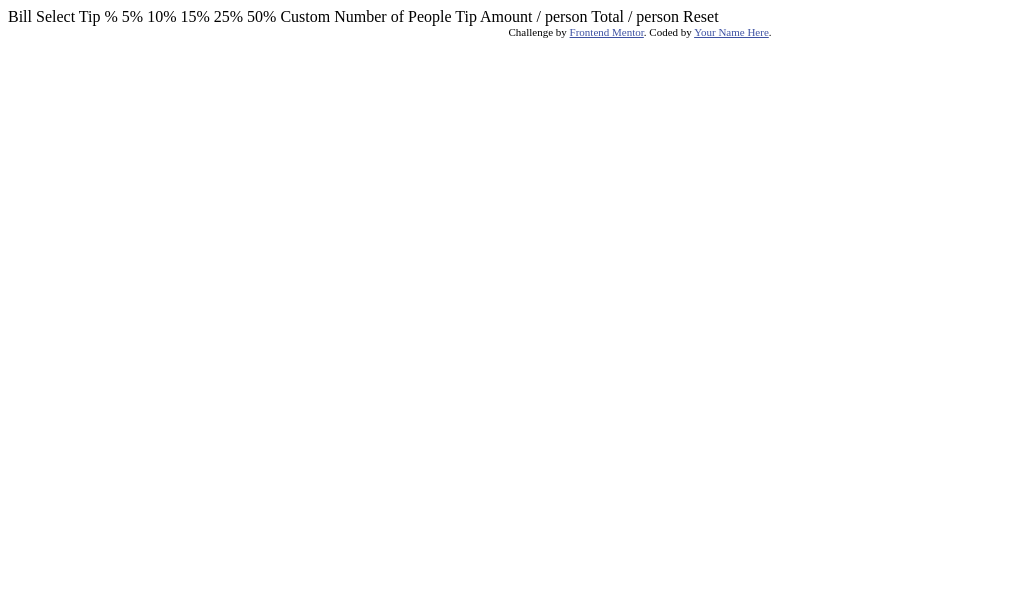
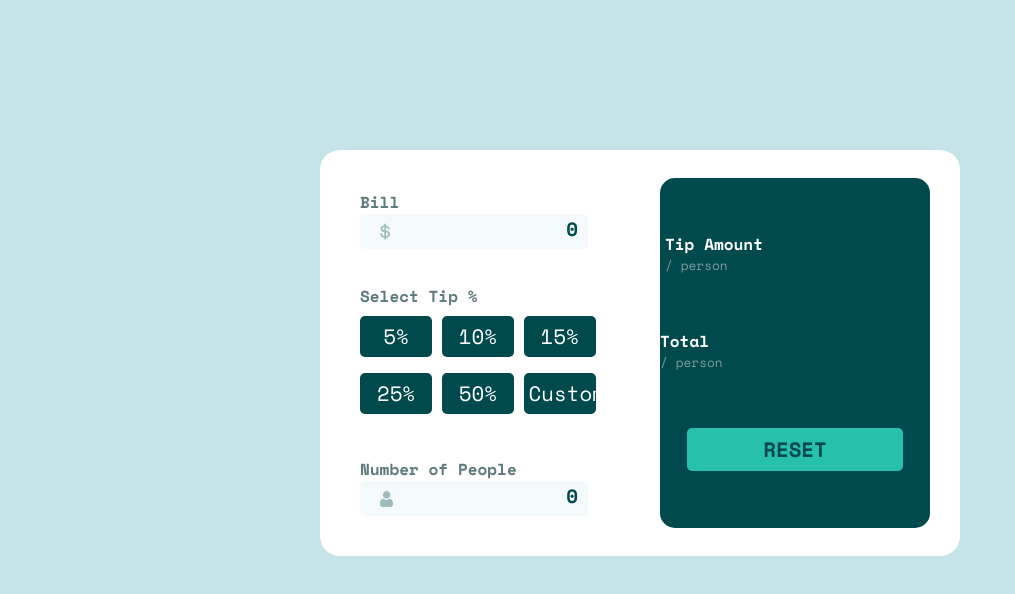
Before and after one commit to vcalvo25/tip-calculator-app, a plain HTML site: page index.html in a window 1280 px wide. Shown: the whole page, without its empty margins (0-1015 px from the left). Drawn offline with nearby package versions, Linux system fonts and the light colour scheme; a web font is replaced by a local one.

Commit message:
edit html and css, add js file

```diff
--- a/index.html
+++ b/index.html
@@ -2,43 +2,50 @@
 <html lang="en">
 <head>
   <meta charset="UTF-8">
-  <meta name="viewport" content="width=device-width, initial-scale=1.0"> <!-- displays site properly based on user's device -->
+  <meta name="viewport" content="width=device-width, initial-scale=1.0">
 
   <link rel="icon" type="image/png" sizes="32x32" href="./images/favicon-32x32.png">
 
+  <link rel="preconnect" href="https://fonts.googleapis.com">
+  <link rel="preconnect" href="https://fonts.gstatic.com" crossorigin>
+  <link href="https://fonts.googleapis.com/css2?family=Amarante&family=Coiny&family=Hanken+Grotesk:ital,wght@0,100..900;1,100..900&family=Lavishly+Yours&family=Lora:ital,wght@0,400..700;1,400..700&family=Montserrat:ital,wght@0,100..900;1,100..900&family=Overpass:ital,wght@0,100..900;1,100..900&family=Space+Mono:ital,wght@0,400;0,700;1,400;1,700&display=swap" rel="stylesheet">
+
+  <link rel="stylesheet" href="styles.css">
+
   <title>Frontend Mentor | Tip calculator app</title>
 
-  <!-- Feel free to remove these styles or customise in your own stylesheet 👍 -->
-  <style>
-    .attribution { font-size: 11px; text-align: center; }
-    .attribution a { color: hsl(228, 45%, 44%); }
-  </style>
 </head>
 <body>
-
-  Bill
-
-  Select Tip %
-  5%
-  10%
-  15%
-  25%
-  50%
-  Custom
-
-  Number of People
-
-  Tip Amount
-  / person
-
-  Total
-  / person
-
-  Reset
-
-  <div class="attribution">
-    Challenge by <a href="https://www.frontendmentor.io?ref=challenge" target="_blank">Frontend Mentor</a>.
-    Coded by <a href="#">Your Name Here</a>.
-  </div>
+  <main>
+    <div class="container">
+      <div class="user-input">
+        <h4>Bill</h4>
+         <input class="money-logo" placeholder="0" id="bill-input"></input>
+         <div class="select-tip">
+          <h4>Select Tip %</h4>
+            <button>5%</button>
+            <button>10%</button>
+            <button>15%</button>
+            <button>25%</button>
+            <button>50%</button>
+            <button>Custom</button>
+          </div>
+        <h4>Number of People</h4>
+        <input class="people-logo" placeholder="0" id="people-input"></input>
+      </div>
+      <div class="result-total">
+        <div class="tip-amount">
+          <h4>Tip Amount</h4>
+          <p>/ person</p>
+        </div>
+        <div class="total-person">
+          <h4>Total</h4>
+          <p>/ person</p>
+        </div>
+        <button class="reset">RESET</button>
+      </div>
+    </div>
+  </main>
+  <script src="script.js"></script>
 </body>
 </html>
--- /dev/null
+++ b/script.js
@@ -0,0 +1,2 @@
+const billInput = document.getElementById("bill-input");
+const peopleInput = document.getElementById("people-input");
--- /dev/null
+++ b/styles.css
@@ -0,0 +1,137 @@
+:root {
+    --green400: hsl(172, 67%, 45%);
+    --green500: hsl(183, 100%, 15%);
+    --grey500: hsl(186, 14%, 43%);
+    --grey400: hsl(184, 14%, 56%);
+    --grey200: hsl(185, 41%, 84%);
+    --grey50: hsl(189, 47%, 97%);
+    --white: hsl(0, 100%, 100%);
+}
+
+* {
+    padding: 0px;
+    margin: 0px;
+    box-sizing: border-box;
+}
+
+body {
+    font-family: "Space Mono", sans-serif;
+    background-color: var(--grey200);
+    margin: 150px auto;
+}
+
+main {
+    display: flex;
+    justify-content: center;
+    align-items: center;
+}
+
+.container {
+    background-color: white;
+    display: flex;
+    justify-content: center;
+    max-width: 100%;
+    width: 50%;
+    border-radius: 20px;
+    height: auto;
+    gap: 30px;
+    padding: 20px;
+}
+
+.user-input {
+    max-width: 100%;
+    width: 40%;
+    margin: 20px;
+
+}
+
+button {
+    background-color: var(--green500);
+    color: white;
+    border: none;
+    padding: 5px;
+    border-radius: 5px;
+    max-width: 100%;
+    width: 30%;
+    font-family: "Space Mono", sans-serif;
+    font-weight: 500;
+    font-size: 1.3em;
+    margin: 8px auto;
+}
+
+.select-tip {
+    margin: 35px  auto;
+
+}
+
+::placeholder {
+    font-family: "Space Mono", sans-serif;
+    color: var(--green500);
+    text-align: right;
+    font-weight: 700;
+    font-size: 1.2rem;
+}
+
+.user-input h4 {
+    color: var(--grey500);
+}
+
+input {
+    background-color: var(--grey50);
+    border: none;
+    padding: 10px;
+    border-radius: 5px;
+    max-width: 100%;
+    width: 95%;
+}
+
+.money-logo {
+    background-image: url('./images/icon-dollar.svg');
+    background-repeat: no-repeat;
+    display: flex;
+    background-position: 20px center;
+}
+
+.people-logo {
+    background-image: url('./images/icon-person.svg');
+    background-repeat: no-repeat;
+    display: flex;
+    background-position: 20px center;
+}
+
+.result-total {
+    background-color: var(--green500);
+    border-radius: 15px;
+    max-width: 100%;
+    width: 45%;
+    display: flex;
+    flex-direction: column;
+    justify-content: space-evenly;
+    margin: auto;
+    height: 350px;
+}
+
+.result-total h4 {
+    color: white;
+}
+
+.result-total p {
+    color: var(--grey400);
+    font-size: .8rem;
+}
+
+.tip-amount {
+    margin: 5px;
+}
+
+.reset {
+    max-width: 100%;
+    width: 80%;
+    border-radius: 5px;
+    border: 1px solid transparent;
+    padding: 5px;
+    background-color: var(--green400);
+    color: var(--green500);
+    font-weight: 700;
+
+}
```
